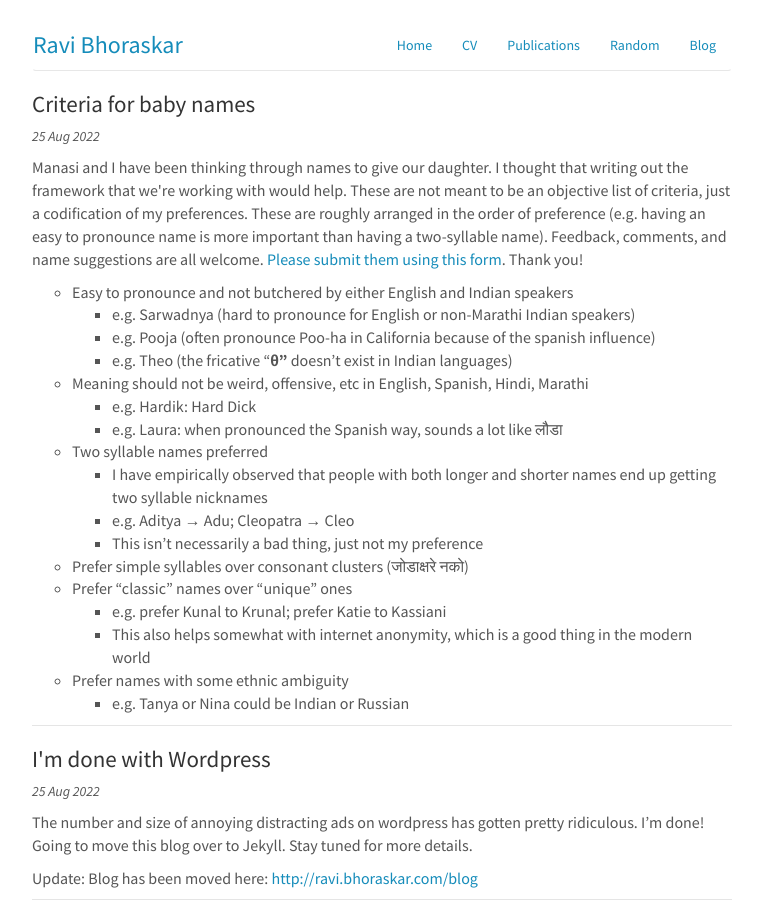
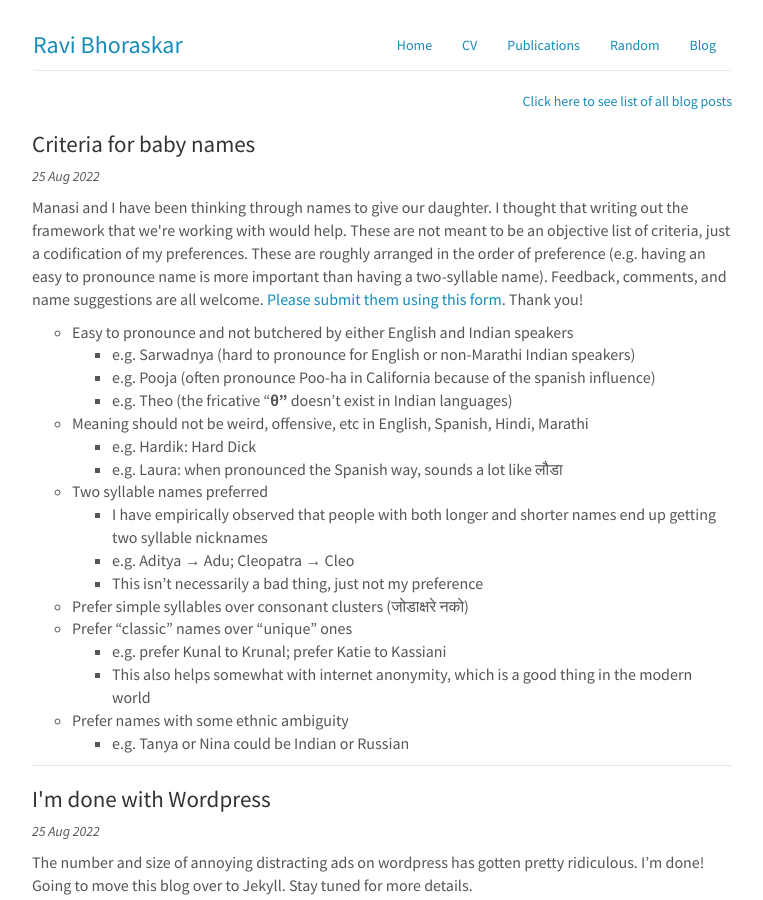
Before and after one commit to ravibhoraskar/ravibhoraskar.github.io, a Jekyll site: the page built from blog/index.html, in a window 1280 px wide and 900 px high. Shown: the whole window, without its empty margins (258-1021 px from the left). Built offline with Jekyll 4.4.1, drawn with Linux system fonts in a browser that asks for light colours.

Commit message:
Add a link to all blog posts page

```diff
--- a/blog/index.html
+++ b/blog/index.html
@@ -1,6 +1,9 @@
 ---
 layout: default
 ---
+<p align="right">
+    <a href="all.html">Click here to see list of all blog posts</a>
+</p>
 <ul class="news list-unstyled">
     {% for post in site.posts limit: 50%}
     {% unless post.shortnews %}
--- a/index.html
+++ b/index.html
@@ -40,5 +40,5 @@ notitle: true
 {% endfor %}
 </ul>
 {% assign numposts = site.posts | size %}
-<p><a href="{{ site.base }}/blog">See More&hellip;</a></p>
+<p><a href="{{ site.base }}/blog/all.html">See More&hellip;</a></p>
 </div>
```
